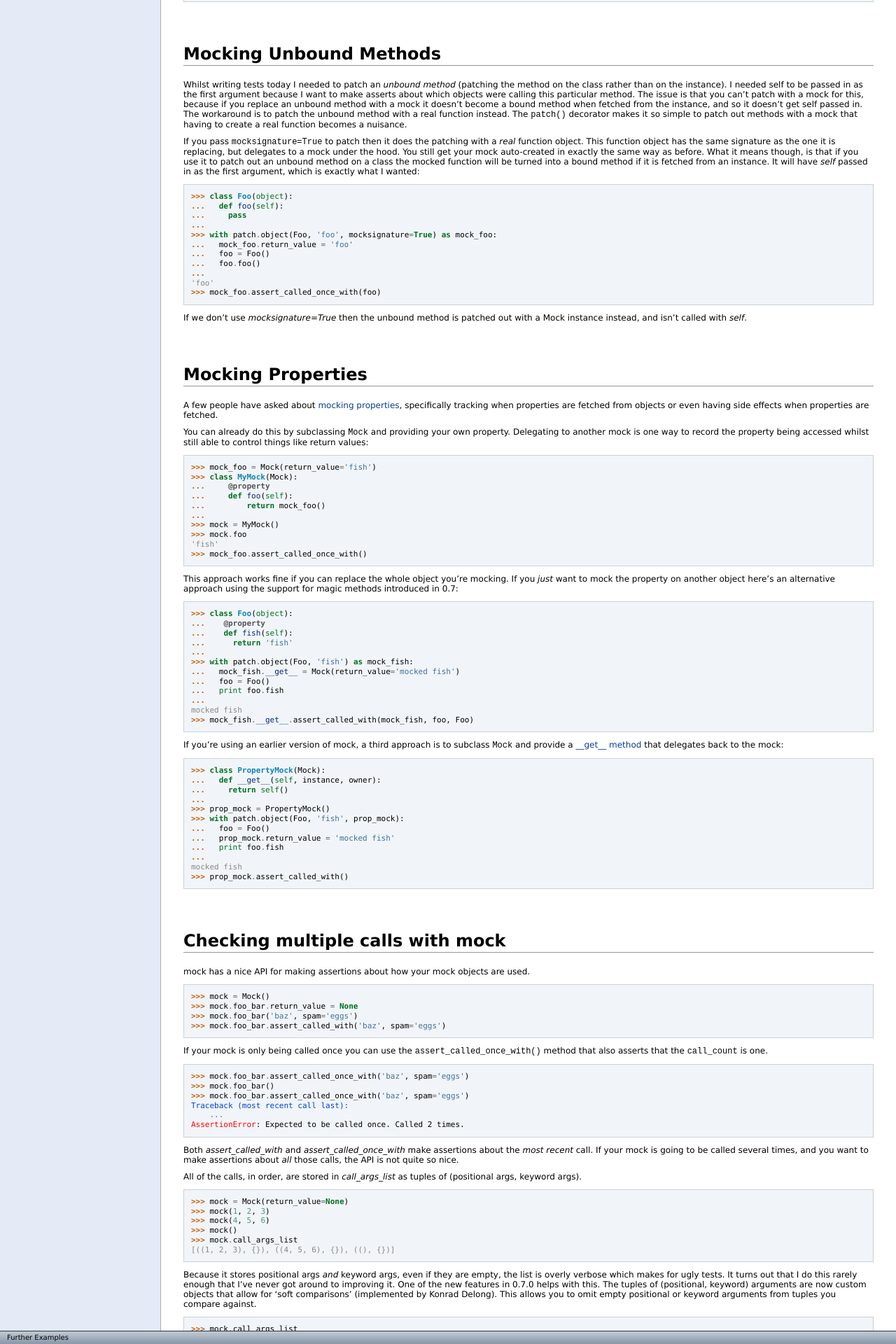
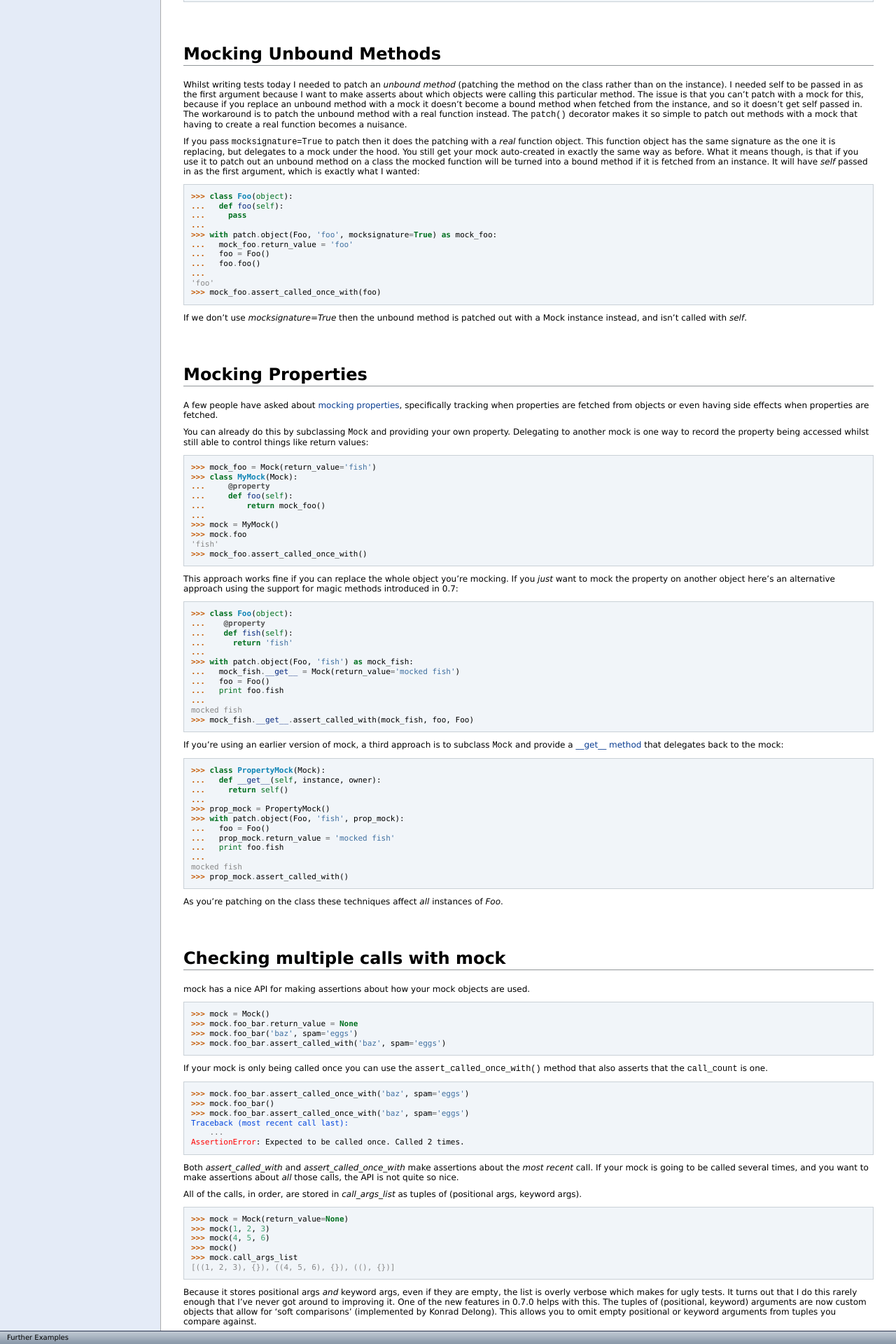
Before and after one commit to testing-cabal/mock, a Sphinx documentation site: the page built from docs/examples.txt, in a window 1280 px wide. Shown: the part 3080-5000 px from the top of the page at 70% size. Built offline with Sphinx 7.4.7, drawn with Linux system fonts in a browser that asks for light colours; pages that are not in the unit, such as notebooks, are missing from menus.

Commit message:
Minor text update

```diff
--- a/docs/examples.txt
+++ b/docs/examples.txt
@@ -417,6 +417,8 @@ that delegates back to the mock:
     mocked fish
     >>> prop_mock.assert_called_with()
 
+As you're patching on the class these techniques affect *all* instances of
+`Foo`.
 
 Checking multiple calls with mock
 =================================
```
